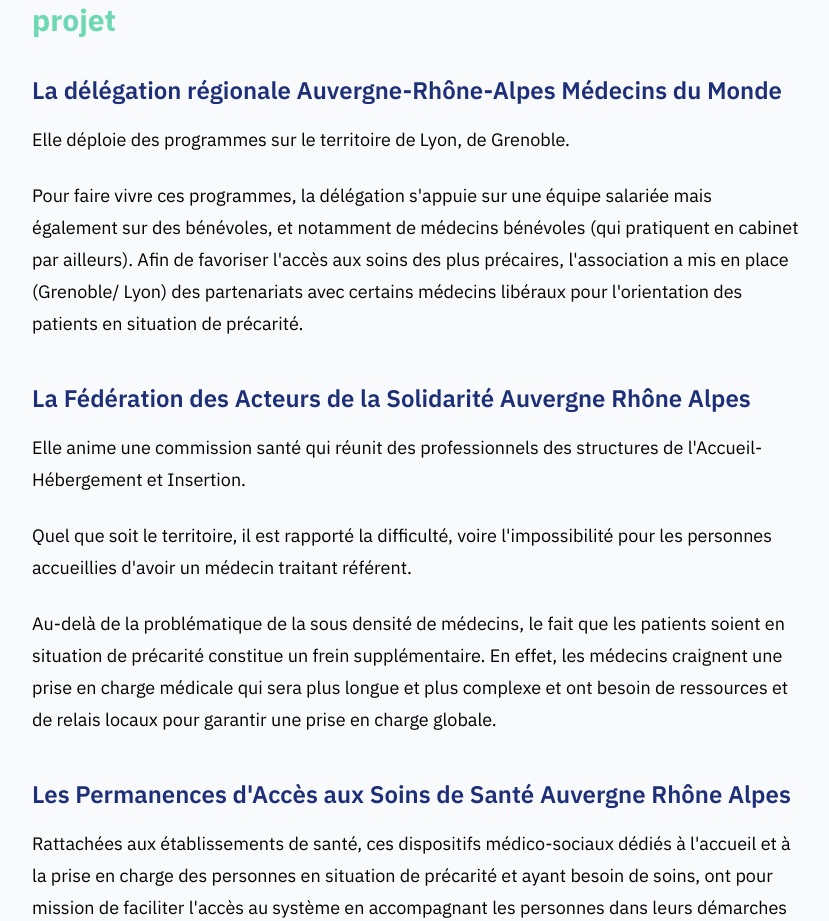
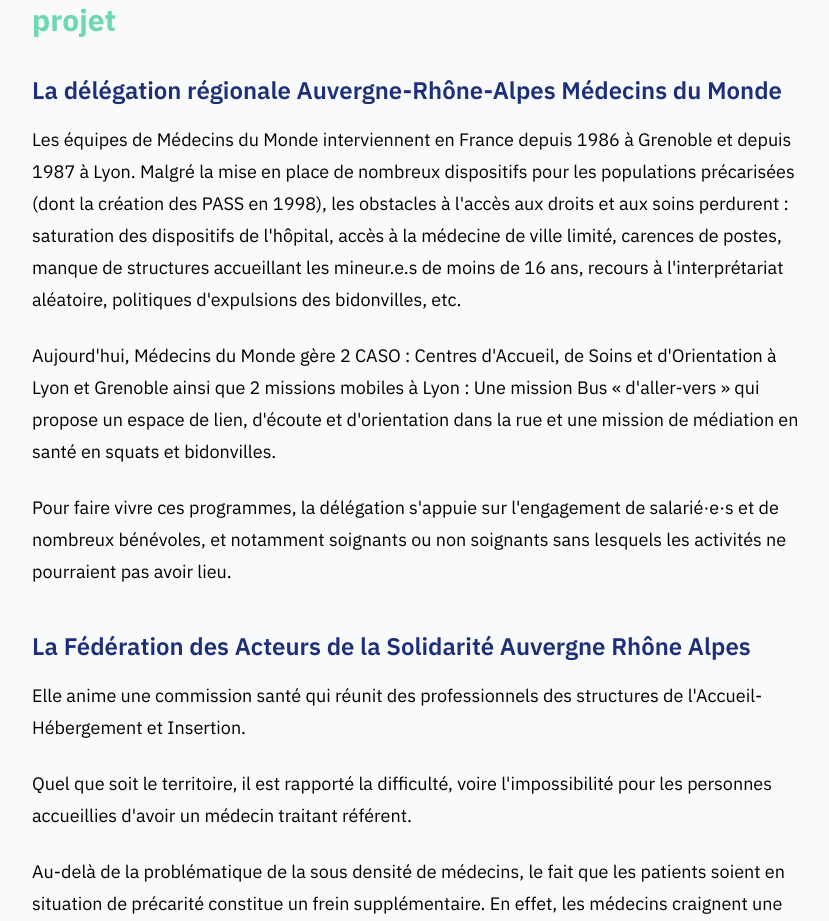
Before and after one commit to mathieutu/resap, a Next.js app: page /a-propos in a window 1280 px wide. Shown: the part 1186-2107 px from the top of the page, without its empty margins (224-1053 px from the left). Built offline with nearby package versions, Linux system fonts and the light colour scheme.

Commit message:
💬 Update Medecin du Monde A propos.

```diff
--- a/src/pages/a-propos.tsx
+++ b/src/pages/a-propos.tsx
@@ -65,8 +65,9 @@ export default function APropos() {
             <h2>Plusieurs organisations ont rapidement contribué au projet</h2>
 
             <h3>La délégation régionale Auvergne-Rhône-Alpes Médecins du Monde</h3>
-            <p>Elle déploie des programmes sur le territoire de Lyon, de Grenoble. </p>
-            <p>Pour faire vivre ces programmes, la délégation s&#39;appuie sur une équipe salariée mais également sur des bénévoles, et notamment de médecins bénévoles (qui pratiquent en cabinet par ailleurs). Afin de favoriser l&#39;accès aux soins des plus précaires, l&#39;association a mis en place (Grenoble/ Lyon) des partenariats avec certains médecins libéraux pour l&#39;orientation des patients en situation de précarité.</p>
+            <p>Les équipes de Médecins du Monde interviennent en France depuis 1986 à Grenoble et depuis 1987 à Lyon. Malgré la mise en place de nombreux dispositifs pour les populations précarisées (dont la création des PASS en 1998), les obstacles à l&#39;accès aux droits et aux soins perdurent : saturation des dispositifs de l&#39;hôpital, accès à la médecine de ville limité, carences de postes, manque de structures accueillant les mineur.e.s de moins de 16 ans, recours à l&#39;interprétariat aléatoire, politiques d&#39;expulsions des bidonvilles, etc.</p>
+            <p>Aujourd&#39;hui, Médecins du Monde gère 2 CASO : Centres d&#39;Accueil, de Soins et d&#39;Orientation à Lyon et Grenoble ainsi que 2 missions mobiles à Lyon : Une mission Bus « d&#39;aller-vers » qui propose un espace de lien, d&#39;écoute et d&#39;orientation dans la rue et une mission de médiation en santé en squats et bidonvilles.</p>
+            <p>Pour faire vivre ces programmes, la délégation s&#39;appuie sur l&#39;engagement de salarié·e·s et de nombreux bénévoles, et notamment soignants ou non soignants sans lesquels les activités ne pourraient pas avoir lieu.</p>
 
             <h3>La Fédération des Acteurs de la Solidarité Auvergne Rhône Alpes</h3>
             <p>Elle anime une commission santé qui réunit des professionnels des structures de l&#39;Accueil-Hébergement et Insertion. </p>
```
